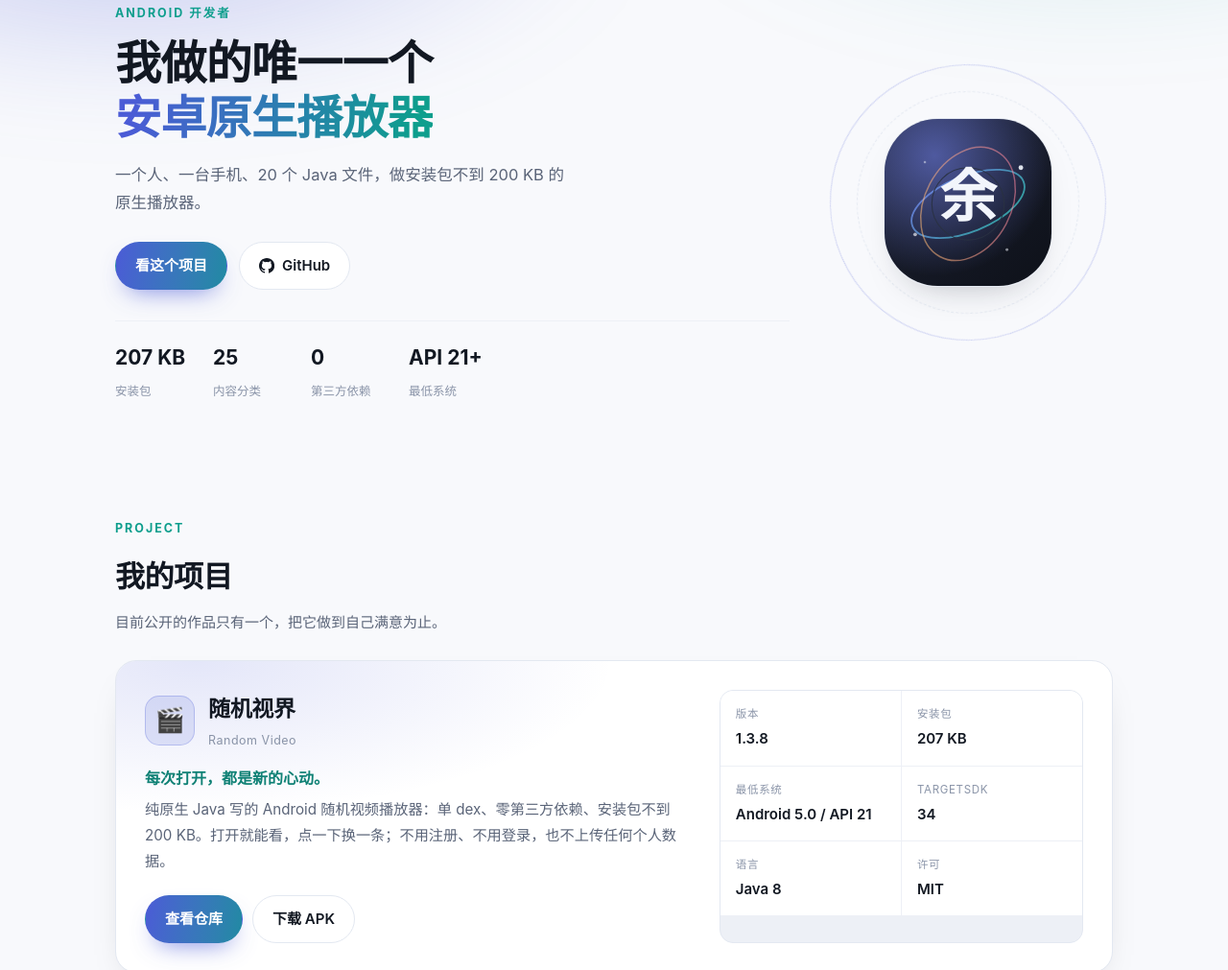
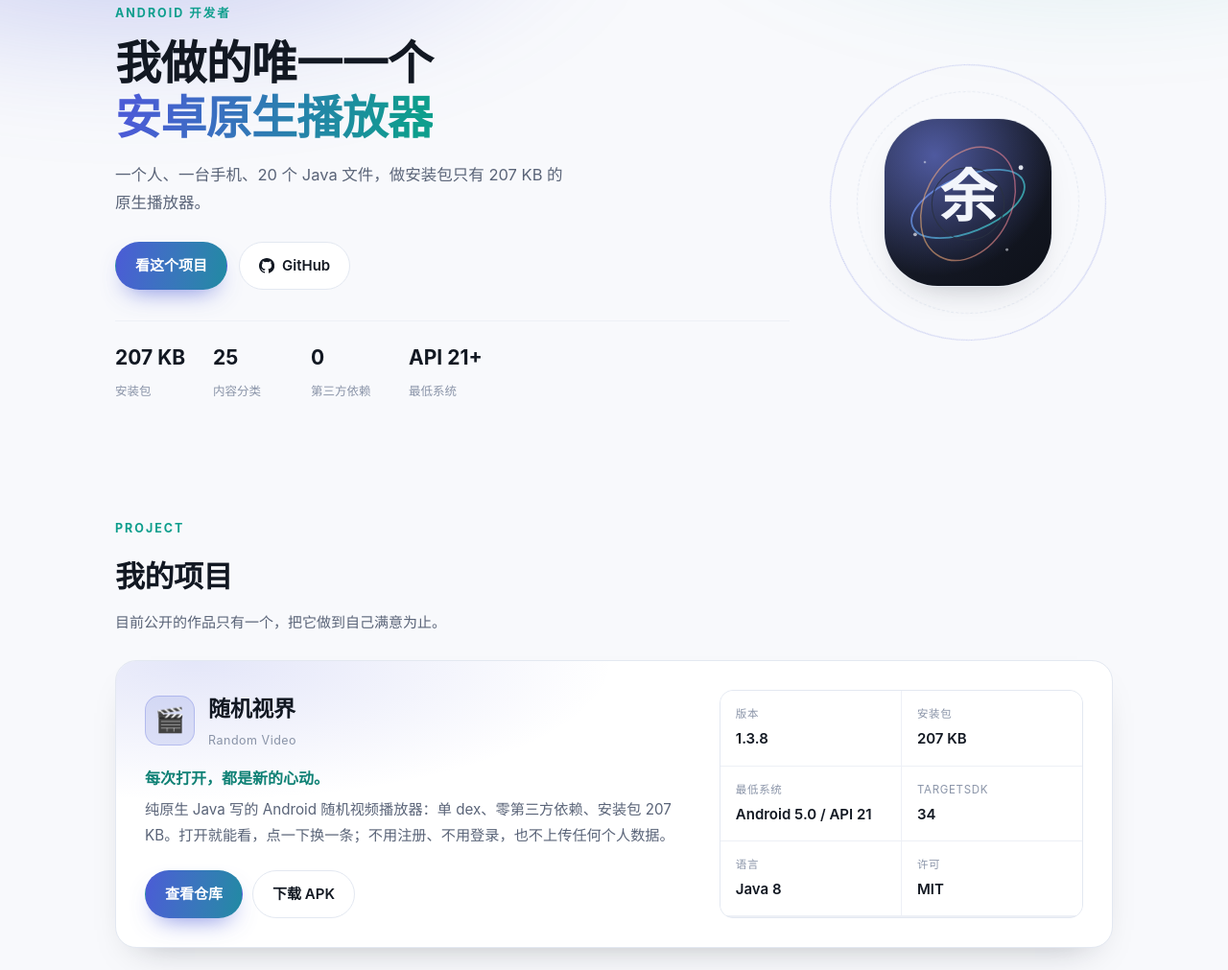
Before and after one commit to shiyuqinb666/blog, a plain HTML site: page index.html in a window 1280 px wide. Shown: the part 134-1145 px from the top of the page at 96% size. Drawn offline with Linux system fonts and the light colour scheme.

Commit message:
fix: 体积文案对齐真实 APK（207 KB）

```diff
--- a/assets/js/projects.js
+++ b/assets/js/projects.js
@@ -8,10 +8,10 @@ window.SITE = {
   repo: "random-video",       // 随机视界的仓库名
   email: "",
   role: "Android 开发者",
-  tagline: "一个人、一台手机、20 个 Java 文件，做安装包不到 200 KB 的原生播放器。",
+  tagline: "一个人、一台手机、20 个 Java 文件，做安装包只有 207 KB 的原生播放器。",
   bio: [
     "我做安卓，偏爱原生。不引 AndroidX、不用 Kotlin、不加一行多余的依赖 —— 因为每加一个库，安装包就胖一点、启动就慢一点，而这些代价最后都由用户承担。",
-    "随机视界就是这么长出来的：单 dex、20 个 Java 文件、约 200 KB。播放器的每一处交互、下载的每一条通知、分类算法的每一个权重，都是自己写、自己在真机上试出来的。"
+    "随机视界就是这么长出来的：单 dex、20 个 Java 文件、207 KB。播放器的每一处交互、下载的每一条通知、分类算法的每一个权重，都是自己写、自己在真机上试出来的。"
   ],
   focus: [
     "Java / Android Framework",
@@ -29,7 +29,7 @@ window.PROJECT = {
   en: "Random Video",
   emoji: "🎬",
   tagline: "每次打开，都是新的心动。",
-  desc: "纯原生 Java 写的 Android 随机视频播放器：单 dex、零第三方依赖、安装包不到 200 KB。打开就能看，点一下换一条；不用注册、不用登录，也不上传任何个人数据。",
+  desc: "纯原生 Java 写的 Android 随机视频播放器：单 dex、零第三方依赖、安装包 207 KB。打开就能看，点一下换一条；不用注册、不用登录，也不上传任何个人数据。",
   facts: [
     ["版本", "1.3.8"],
     ["安装包", "207 KB"],
@@ -97,7 +97,7 @@ window.PROJECT = {
   /* 技术要点 */
   tech: [
     ["语言", "Java 8，无 Kotlin、无 AndroidX"],
-    ["打包体积", "约 200 KB（单 classes.dex ≈ 156 KB）"],
+    ["打包体积", "207 KB（单 classes.dex ≈ 156 KB）"],
     ["依赖", "仅 Android Framework + org.json"],
     ["播放器", "原生 VideoView + MediaPlayer"],
     ["下载", "系统 DownloadManager"],
--- a/index.html
+++ b/index.html
@@ -3,11 +3,11 @@
 <head>
 <meta charset="utf-8">
 <meta name="viewport" content="width=device-width, initial-scale=1">
-<title>随机视界 · 一个 200 KB 的安卓原生播放器</title>
+<title>随机视界 · 一个 207 KB 的安卓原生播放器</title>
 <meta name="description" content="随机视界（Random Video）：纯原生 Java 写的安卓随机视频播放器，单 dex、零第三方依赖、安装包不到 200 KB。">
 <meta name="theme-color" content="#0b0d12">
 <meta property="og:type" content="website">
-<meta property="og:title" content="随机视界 · 一个 200 KB 的安卓原生播放器">
+<meta property="og:title" content="随机视界 · 一个 207 KB 的安卓原生播放器">
 <meta property="og:description" content="打开就能看，点一下换一条。不用注册、不用登录、不上传任何个人数据。">
 <meta property="og:image" content="assets/img/avatar.svg">
 <link rel="icon" href="assets/img/favicon.svg" type="image/svg+xml">
```
